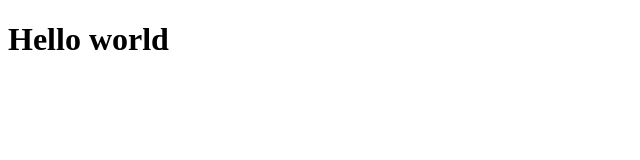
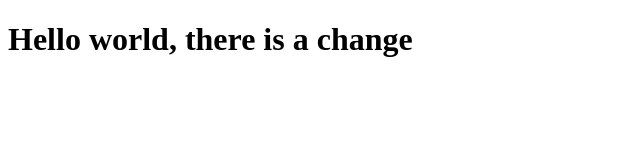
Before and after one commit to KimutaiLawrence/js-basics, a plain HTML site: page index.html in a window 1280 px wide. Shown: the whole page, without its empty margins (0-640 px from the left). Drawn offline with Linux system fonts and the light colour scheme.

Commit message:
first commit

```diff
--- a/index.html
+++ b/index.html
@@ -7,7 +7,7 @@
     <title>Document</title>
 </head>
 <body>
-    <h1>Hello world</h1>
+    <h1>Hello world, there is a change</h1>
     <script>src = "index.js"</script>
 </body>
 </html>
```
